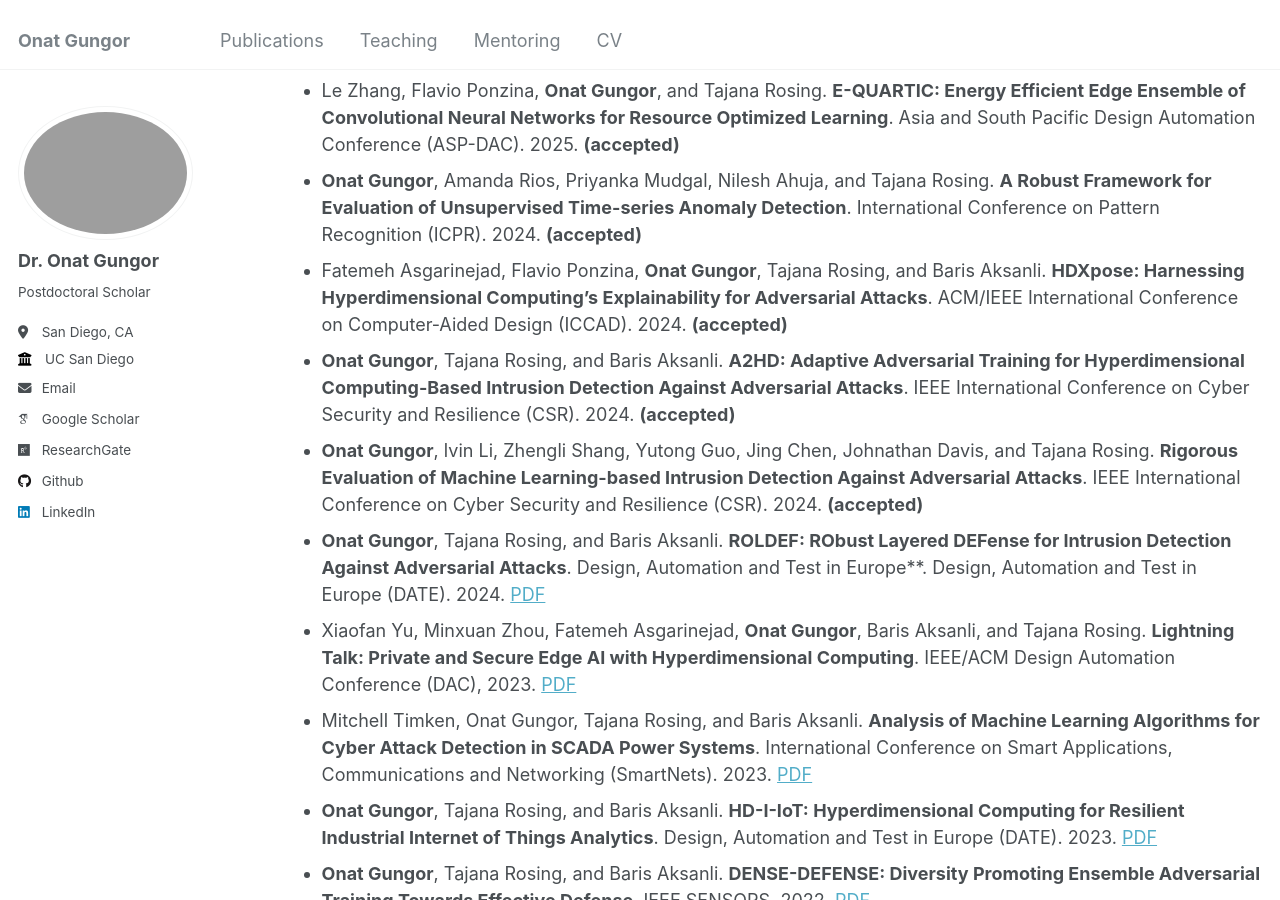
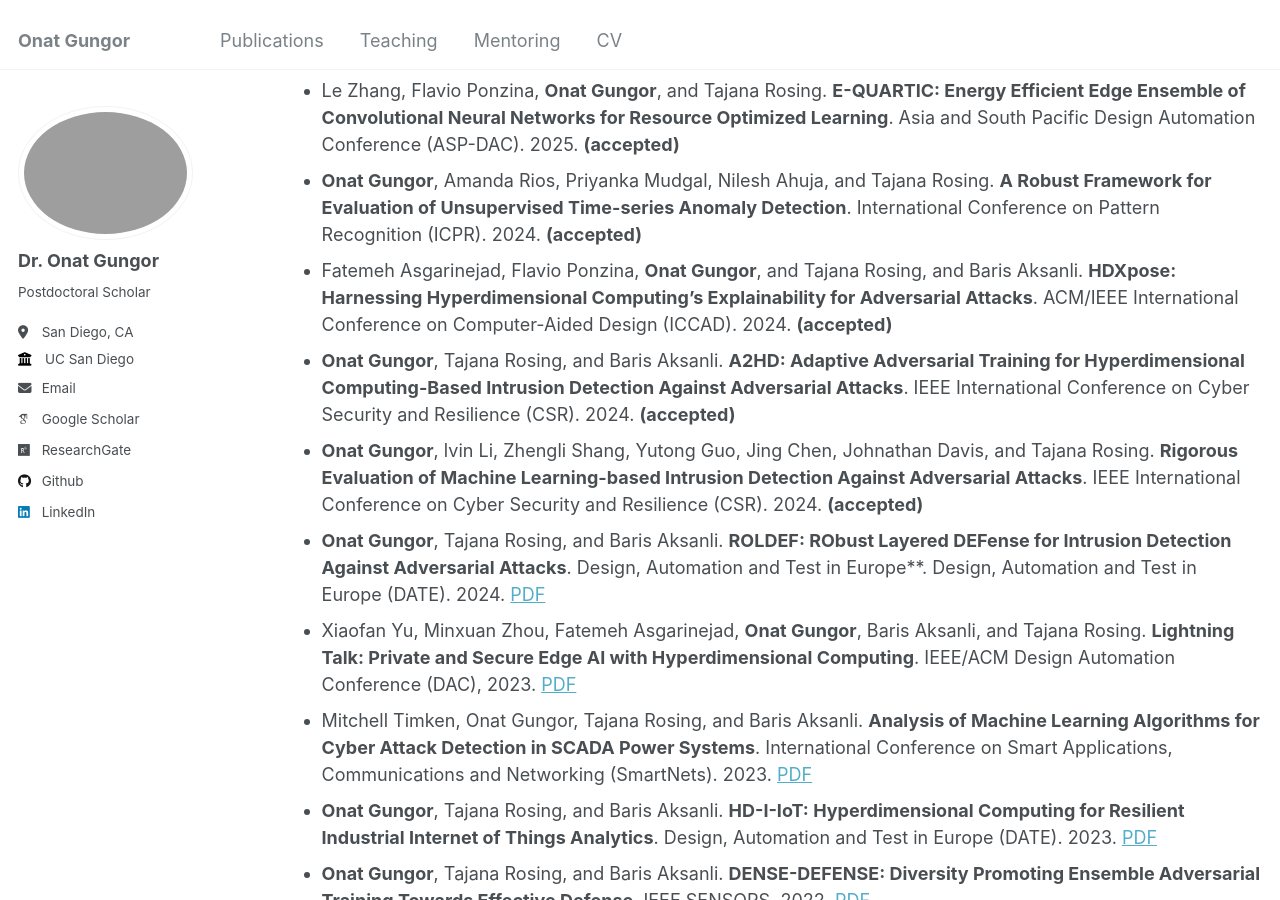
Before and after one commit to onatucsd/onatucsd.github.io, a Jekyll site: the page built from _pages/publications.md, in a window 1280 px wide and 900 px high, scrolled down 507 px. Built offline with Jekyll 4.4.1, drawn with Linux system fonts in a browser that asks for light colours; some web fonts are replaced.

Commit message:
Update publications.md

```diff
--- a/_pages/publications.md
+++ b/_pages/publications.md
@@ -15,7 +15,7 @@ author_profile: true
 ## Conference Proceedings
 * Le Zhang, Flavio Ponzina, **Onat Gungor**, and Tajana Rosing. **E-QUARTIC: Energy Efficient Edge Ensemble of Convolutional Neural Networks for Resource Optimized Learning**. Asia and South Pacific Design Automation Conference (ASP-DAC). 2025. **(accepted)**
 * **Onat Gungor**, Amanda Rios, Priyanka Mudgal, Nilesh Ahuja, and Tajana Rosing. **A Robust Framework for Evaluation of Unsupervised Time-series Anomaly Detection**. International Conference on Pattern Recognition (ICPR). 2024. **(accepted)**
-* Fatemeh Asgarinejad, Flavio Ponzina, **Onat Gungor**, Tajana Rosing, and Baris Aksanli. **HDXpose: Harnessing Hyperdimensional Computing's Explainability for Adversarial Attacks**. ACM/IEEE International Conference on Computer-Aided Design (ICCAD). 2024. **(accepted)**
+* Fatemeh Asgarinejad, Flavio Ponzina, **Onat Gungor**, and Tajana Rosing, and Baris Aksanli. **HDXpose: Harnessing Hyperdimensional Computing's Explainability for Adversarial Attacks**. ACM/IEEE International Conference on Computer-Aided Design (ICCAD). 2024. **(accepted)**
 * **Onat Gungor**, Tajana Rosing, and Baris Aksanli. **A2HD: Adaptive Adversarial Training for Hyperdimensional Computing-Based Intrusion Detection Against Adversarial Attacks**. IEEE International Conference on Cyber Security and Resilience (CSR). 2024. **(accepted)**
 * **Onat Gungor**, lvin Li, Zhengli Shang, Yutong Guo, Jing Chen, Johnathan Davis, and Tajana Rosing. **Rigorous Evaluation of Machine Learning-based Intrusion Detection Against Adversarial Attacks**. IEEE International Conference on Cyber Security and Resilience (CSR). 2024. **(accepted)**
 * **Onat Gungor**, Tajana Rosing, and Baris Aksanli. **ROLDEF: RObust Layered DEFense for Intrusion Detection Against Adversarial Attacks**. Design, Automation and Test in Europe**. Design, Automation and Test in Europe (DATE). 2024. [PDF](https://ieeexplore.ieee.org/document/10546886)
```
